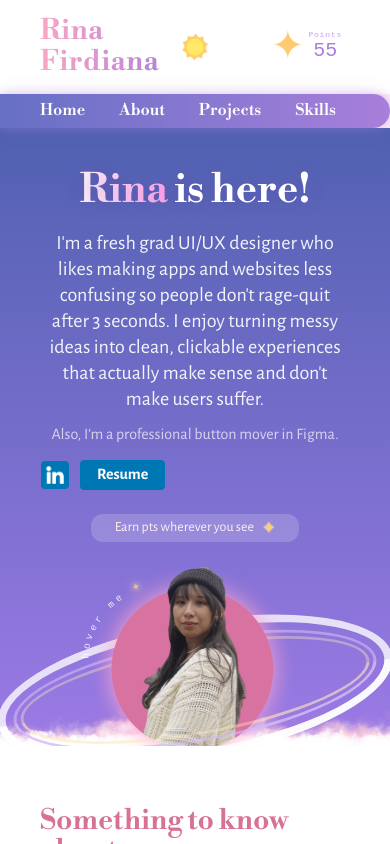
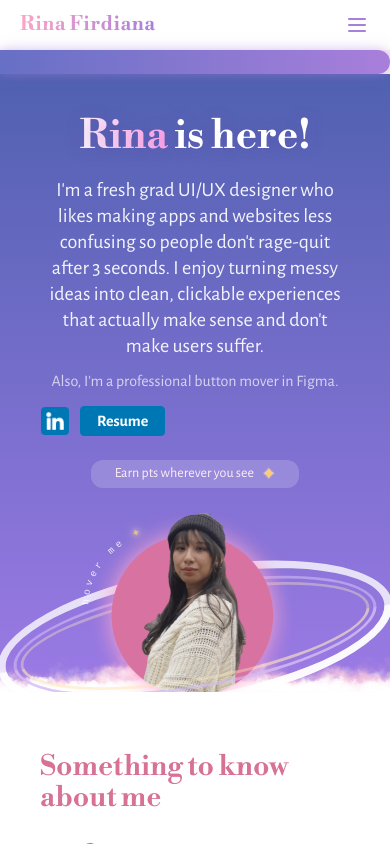
Before and after one commit to RinaFirdianaa/Portfolio, a React (Vite) app: page / in a window 390 px wide. Shown: the top 844 px of the page. Built offline with nearby package versions, Linux system fonts and the light colour scheme; a web font is replaced by a local one.

Commit message:
updating mobile view now

```diff
--- a/src/components/Navbar/Navbar.jsx
+++ b/src/components/Navbar/Navbar.jsx
@@ -44,6 +44,16 @@ export default function Navbar() {
   useEffect(() => { fireSparklesRef.current = fireSparkles }, [fireSparkles])
   useEffect(() => { addScoreRef.current     = addScore     }, [addScore])
   useEffect(() => { displayScoreRef.current = displayScore }, [displayScore])
+
+  const updatePopupPosition = useCallback(() => {
+    if (!scoreWrapRef.current) return
+
+    const rect = scoreWrapRef.current.getBoundingClientRect()
+    setPopupPos({
+      top: rect.bottom + 10,
+      right: window.innerWidth - rect.right,
+    })
+  }, [])
 
   useEffect(() => {
     if (!isScorePopupOpen) return undefined
@@ -270,8 +280,9 @@ export default function Navbar() {
   useEffect(() => {
     if (hasOpenedCompleteScoreRef.current || score < TOTAL_SCORE) return
     hasOpenedCompleteScoreRef.current = true
+    updatePopupPosition()
     setIsScorePopupOpen(true)
-  }, [score])
+  }, [score, updatePopupPosition])
 
   const total           = NAV_LINKS.length
   const activeIndex     = NAV_LINKS.findIndex((l) => l.href.replace('#', '') === activeSection)
@@ -314,6 +325,16 @@ export default function Navbar() {
         <span className={styles.brand}>Rina Firdiana</span>
 
         <button
+          className={styles.mobileMenuButton}
+          type="button"
+          aria-label="Open menu"
+        >
+          <span />
+          <span />
+          <span />
+        </button>
+
+        <button
           className={styles.darkToggle}
           type="button"
           aria-label={isDark ? 'Switch to light mode' : 'Switch to dark mode'}
@@ -335,12 +356,8 @@ export default function Navbar() {
             aria-expanded={isScorePopupOpen}
             aria-pressed={isScorePopupOpen}
             onClick={() => {
-              if (!isScorePopupOpen && scoreWrapRef.current) {
-                const rect = scoreWrapRef.current.getBoundingClientRect()
-                setPopupPos({
-                  top: rect.bottom + 10,
-                  right: window.innerWidth - rect.right,
-                })
+              if (!isScorePopupOpen) {
+                updatePopupPosition()
               }
               setIsScorePopupOpen((open) => !open)
             }}
@@ -383,7 +400,7 @@ export default function Navbar() {
                   onClick={(e) => handleNavClick(e, href)}
                   className={`${styles.navLink} ${isActive ? styles.active : ''} ${isGlowing ? styles.glowing : ''}`}
                 >
-                  {label}
+                  <span className={styles.navText}>{label}</span>
                   <StarIcon
                     size="0.75rem"
                     glow={isGlowing || !isVisited}
--- a/src/components/Navbar/Navbar.module.css
+++ b/src/components/Navbar/Navbar.module.css
@@ -83,6 +83,26 @@
   height: 26px;
   display: block;
   transform: scale(1.0);
+}
+
+.mobileMenuButton {
+  display: none;
+  width: 26px;
+  height: 22px;
+  padding: 0;
+  background: transparent;
+  border: 0;
+  align-items: center;
+  justify-content: center;
+  flex-direction: column;
+  gap: 4px;
+}
+
+.mobileMenuButton span {
+  width: 18px;
+  height: 2px;
+  border-radius: var(--radius-pill);
+  background: var(--purple-40);
 }
 
 .scoreWrap {
@@ -266,8 +286,49 @@
 
 /* --- Responsive --- */
 @media (max-width: 600px) {
+  .topBar {
+    grid-template-columns: 1fr auto;
+    padding: 14px 20px;
+  }
+
+  .brand {
+    font: var(--font-mobile-h1);
+  }
+
+  .darkToggle,
+  .scoreWrap {
+    display: none;
+  }
+
+  .mobileMenuButton {
+    display: inline-flex;
+    justify-self: end;
+  }
+
   .navList {
+    justify-content: space-between;
     gap: 16px;
+    padding: 0 20px;
+  }
+
+  .navLink {
+    width: 24px;
+    height: 24px;
+    gap: 0;
+  }
+
+  .navText {
+    position: absolute;
+    width: 1px;
+    height: 1px;
+    overflow: hidden;
+    clip: rect(0 0 0 0);
+    white-space: nowrap;
+  }
+
+  .navStar {
+    width: 0.55rem;
+    height: 0.55rem;
   }
 }
 
@@ -299,6 +360,10 @@
 
 :global(html.dark) .scoreLabel { color: var(--purple-40); }
 :global(html.dark) .scoreValue { color: var(--purple-20); }
+
+:global(html.dark) .mobileMenuButton span {
+  background: var(--purple-10);
+}
 
 :global(html.dark) .navLink {
   color: var(--purple-10);
--- a/src/styles/global.css
+++ b/src/styles/global.css
@@ -51,6 +51,9 @@
   --font-h2: 800 clamp(28px, 4vw, 36px)/1.1 var(--font-title);
   --font-h3: 400 clamp(22px, 3vw, 24px)/1.2 var(--font-title);
   --font-h4: 400 clamp(18px, 2vw, 20px)/1.2 var(--font-title);
+
+  /* mobile */
+  --font-mobile-h1: 800 clamp(20px, 6vw, 16px)/1 var(--font-title);
 
   /* Navigation */
   --font-nav: 600 16px/1.2 var(--font-title);
```
Also changed, not shown: 2 other files (tests, documents, lock files or other folders).
